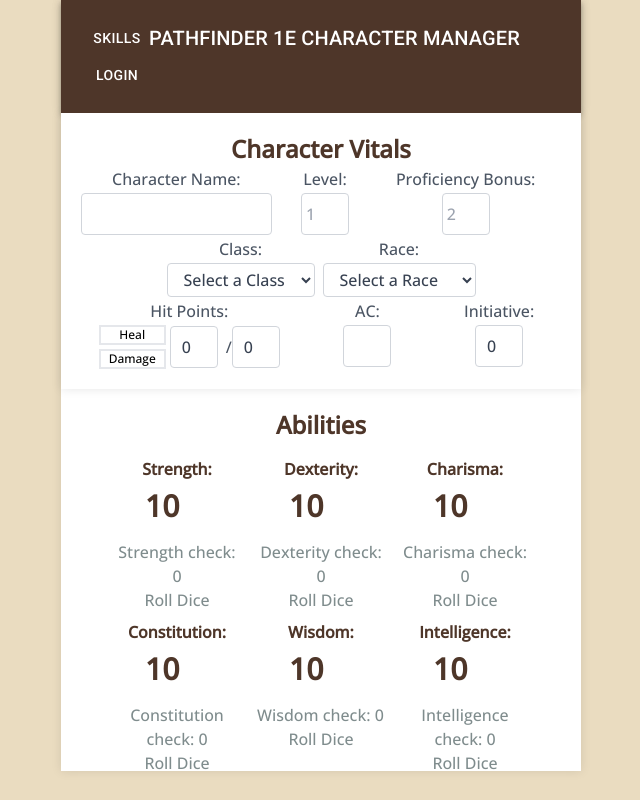
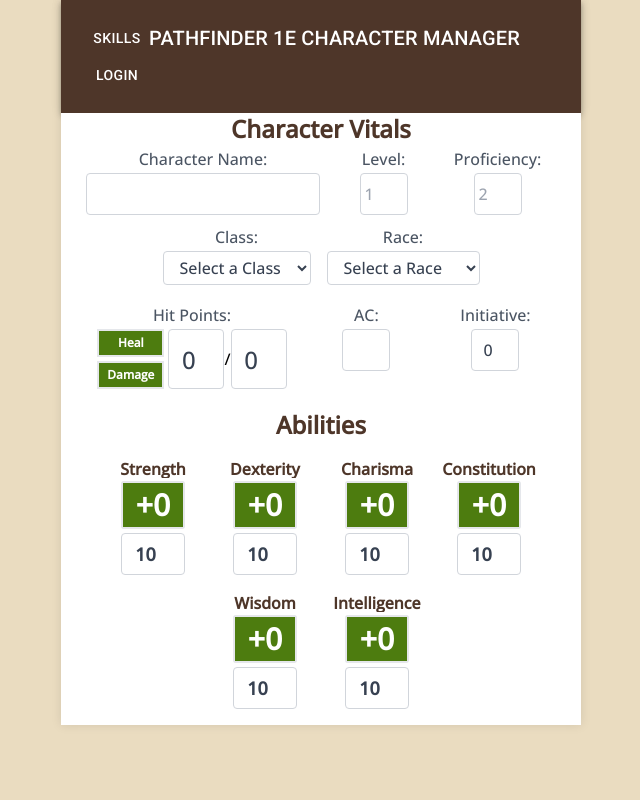
Before and after one commit to johnnytimmons/my-app, a React (Create React App) app: page / in a window 1280 px wide. Shown: the whole page, without its empty margins (319-959 px from the left). Built offline with nearby package versions, Linux system fonts and the light colour scheme; a web font is replaced by a local one.

Commit message:
styling mostly

```diff
--- a/src/App.js
+++ b/src/App.js
@@ -32,7 +32,7 @@
       <Navbar />
       <AddCharacterContainer baseValues={baseValues} />{" "}
       {/* Use AddCharacterContainer instead of AddCharacter */}
-      <div className="m-4 mb-1 text-center flex flex-col justify-center items-center">
+      <div className="m-4 mb-4 text-center flex flex-col justify-center items-center">
         <h2 className="w-full text-2xl font-bold text-[#4e3629] mb-4">
           Abilities
         </h2>
--- a/src/components/AddCharacter.js
+++ b/src/components/AddCharacter.js
@@ -86,8 +86,8 @@
 }) => {
   return (
     <>
-      <div id="wholePage">
-        <div className="container items-centered my-app">
+      <div id="wholePage ">
+        <div className="container items-centered my-app ">
           <form>
             <div className="text-center text-base justify-center" id="CVButton">
               <h2 className="w-full text-2xl font-bold text-[#4e3629]">
@@ -125,12 +125,12 @@
                   id="characterLevel"
                 />
               </span>
-              <span className="w-2/3 flex flex-col text-center items-center">
+              <span className="w-1/3 flex flex-col text-center items-center">
                 <label
                   htmlFor="proficiency"
                   className="leading-7 text-base text-gray-600"
                 >
-                  Proficiency Bonus:
+                  Proficiency:
                 </label>
                 <input
                   className="itemInput w-12 bg-white rounded border border-gray-300 focus:border-lime-800 focus:ring-2 focus:ring-lime-300 text-base outline-none text-gray-700 py-1 px-1 leading-8 transition-colors duration-200 ease-in-out"
@@ -141,7 +141,7 @@
                 />
               </span>
             </div>
-            <div className="flex flex-wrap flex-row items-center text-center text-base gap-2 justify-center">
+            <div className="flex flex-wrap flex-row items-center text-center text-base gap-4 justify-center mt-2 mb-4">
               <span className="w-12/24 flex flex-col text-center items-center">
                 <label
                   htmlFor="characterClass"
@@ -234,13 +234,13 @@
                 <div className="buttonContainer flex flex-col items-start text-xs gap-1">
                   <button
                     onClick={onHeal}
-                    className="border-2 text-center w-full"
+                    className="text-xs border-2 text-white text-center w-full font-bold py-1  bg-lime-700"
                   >
                     Heal
                   </button>
                   <button
                     onClick={onDamage}
-                    className="border-2 text-center w-full px-2"
+                    className="text-xs border-2 text-white text-center w-full font-bold py-1 px-2 bg-lime-700"
                   >
                     Damage
                   </button>
@@ -249,25 +249,22 @@
                   <input
                     value={currentHP}
                     readOnly
-                    className="w-12 text-base text-center bg-white rounded border border-gray-300 focus:border-lime-800 focus:ring-2 focus:ring-lime-300 text-base outline-none text-gray-700 py-1 px-1 leading-8 transition-colors duration-200 ease-in-out"
+                    className="w-14 h-full text-2xl text-center bg-white rounded border border-gray-300 focus:border-lime-800 focus:ring-2 focus:ring-lime-300 outline-none text-gray-700 py-1 px-1 leading-8 transition-colors duration-200 ease-in-out"
                     type="number"
                     required
                     min="0"
                     id="hitPoints"
-                  />
-                  <span className="ml-2 text-base text-gray-600">
-                    {" "}
+                  />{" "}
                   /
                   <input
                     value={startingHP}
                     onChange={(e) => setStartingHP(e.target.value)}
-                      className="w-12 text-base text-center bg-white rounded border border-gray-300 focus:border-lime-800 focus:ring-2 focus:ring-lime-300 text-base outline-none text-gray-700 py-1 px-1 leading-8 transition-colors duration-200 ease-in-out"
+                    className="w-14 h-full text-center bg-white rounded border border-gray-300 focus:border-lime-800 focus:ring-2 focus:ring-lime-300 text-2xl outline-none text-gray-700 py-1 px-1 leading-8 transition-colors duration-200 ease-in-out"
                     type="number"
                     required
                     min="0"
                     id="startingHP"
                   />
-                  </span>
                 </div>
               </div>
             </div>
--- a/src/components/EnterStats.js
+++ b/src/components/EnterStats.js
@@ -38,32 +38,32 @@
   };
 
   return (
-    <div className="abilitiesDiv items-center w-32">
+    <div className="abilitiesDiv items-center w-24 flex flex-col">
       <label className="text-1xl font-bold text-[#4e3629] w-auto">
-        {label}:
+        {label}
+      </label>
+      <div className="flex flex-col w-full items-center gap-1">
+        <button
+          className="text-3xl w-2/3 border-2 text-white text-center font-bold py-1 outline rounded-sm bg-lime-700"
+          onClick={handleRollDice}
+        >
+          +{Math.floor((value - 10) / 2)}
+        </button>
+        {buttonClicked && (
+          <p>
+            {rolls.join(", ")} + {modifier} =<span>{totalResult}</span>
+          </p>
+        )}
+        <div className="w-2/3">
           <input
-          className="itemInput w-1/2 h-1/3 text-3xl"
+            className="itemInput w-full text-lg text-center bg-white rounded border border-gray-300 focus:border-lime-800 focus:ring-2 focus:ring-lime-300 outline-none text-gray-700 py-1 px-1 leading-8 transition-colors duration-200 ease-in-out font-bold"
             type="number"
             value={value}
             onChange={handleChange}
             required
             min="0"
           />
-      </label>
-      <div className="abilitiesClass">
-        <label className="labelDiv">
-          <span>
-            {label} check: {Math.floor((value - 10) / 2)}
-          </span>
-        </label>
-        <div>
-          <button onClick={handleRollDice}>Roll Dice</button>
           {/* Conditionally render rolls */}
-          {buttonClicked && (
-            <p>
-              {rolls.join(", ")} + {modifier} =<span>{totalResult}</span>
-            </p>
-          )}
         </div>
       </div>
     </div>
--- a/src/index.css
+++ b/src/index.css
@@ -35,8 +35,8 @@
   margin: 50px auto;
   margin-top: 0px;
   background-color: #fff;
-  padding: 20px;
-  box-shadow: 0 0 10px rgba(0, 0, 0, 0.1);
+  padding-left: 25px;
+  padding-right: 25px;
   margin-bottom: 4px;
   display: flex;
   flex-direction: column;
```
Lines whose indentation alone changed are shown as unchanged.
